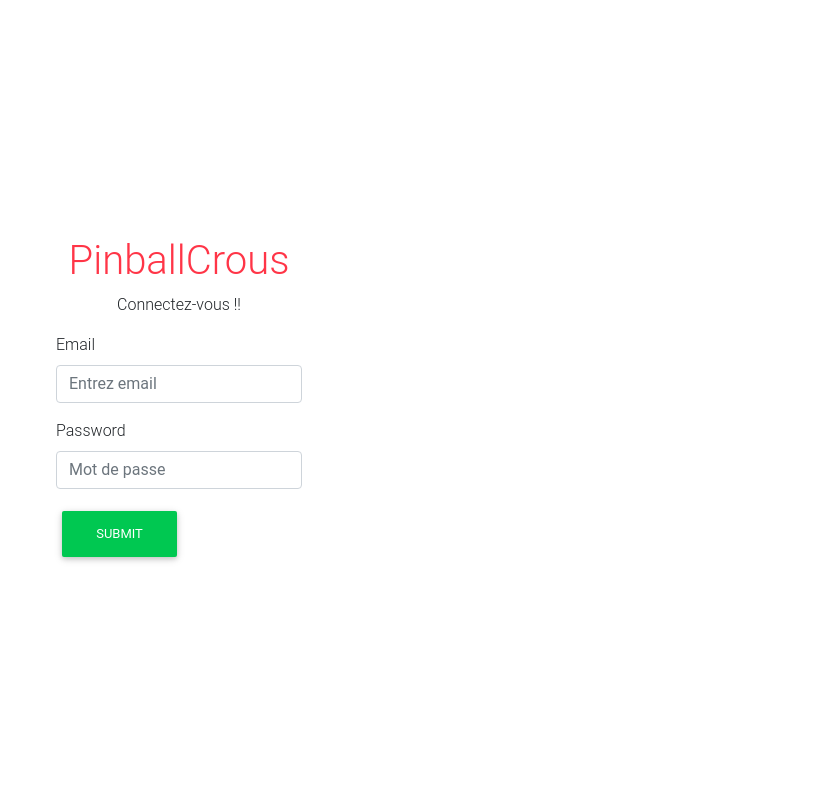
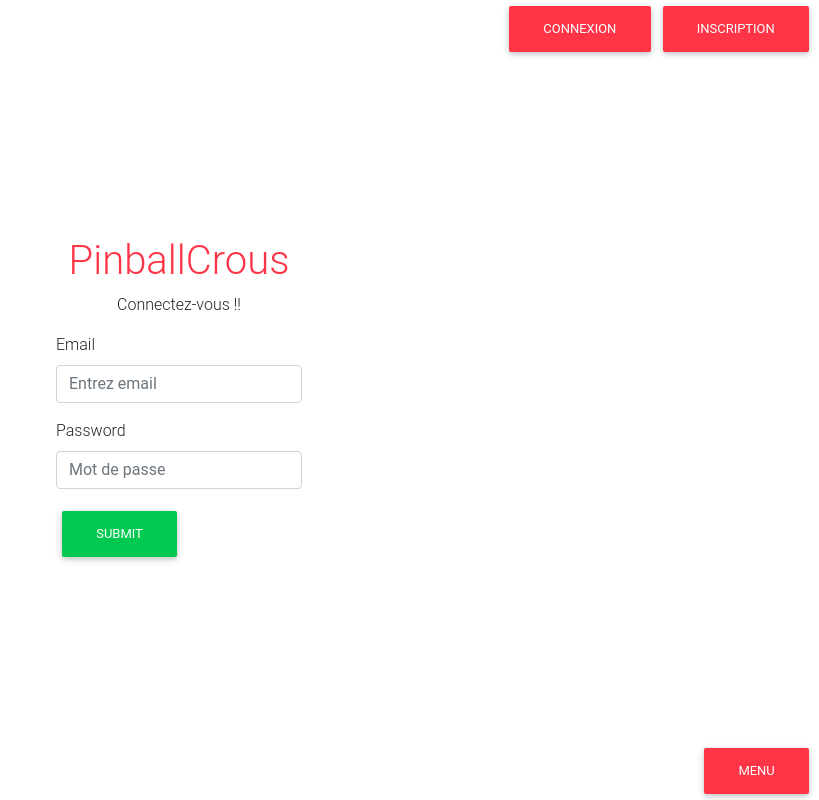
Before and after one commit to PinballCrous/CrousPinball, a PHP site: page /connexion.php in a window 1280 px wide. Shown: the whole page, without its empty margins (461-1280 px from the left). Run offline with PHP 8.4, Linux system fonts and the light colour scheme; some web fonts are replaced.

Commit message:
debug page final

```diff
--- a/formulaire/connexion.php
+++ b/formulaire/connexion.php
@@ -9,6 +9,11 @@
 
 <body>
     <main class="vh-100 d-flex flex-column d-flex justify-content-center align-items-center">
+    <div class="fixed-top justify-content-end row mr-1">
+        <a href="../formulaire/connexion.php" ><button type="button" class="btn btn-danger">Connexion</button></a>
+        <a href="../formulaire/inscription.php"<button type="button" class="btn btn-danger ">Inscription</button></a>
+    </div>
+
         <h1 class="text-danger">PinballCrous</h1>
         <p>Connectez-vous !!</p>
         <div class="d-inline-block">
@@ -24,6 +29,9 @@
                 <button type="submit" class="btn btn-success">Submit</button>
             </form>
         </div>
+        <div class="fixed-bottom justify-content-end row mr-1">
+                <a href="../templates/index.php" ><button type="button" class="btn btn-danger">menu</button></a>
+        </div>
     </main>
 
 
--- a/templates/index.php
+++ b/templates/index.php
@@ -16,7 +16,7 @@
             <h1 class="text-danger">PinballCrous</h1>
             <p>Bienvenue sur le FlipperCrous ici vous trouverez un jeu ludique pour mieux connaitre le crous</p>
             <div class="d-inline-block">
-            <button type="button" class="btn btn-danger">Jouer une partie simple</button>
+            <a href="../decouverte/gamedecouverte.php"><button type="button" class="btn btn-danger">Jouer une partie simple</button></a>
             <a href="../defis/indexDefis.php"><button type="button" class="btn btn-danger">Jouer une partie à thème</button></a>
         </div>
         </div>
```
Also changed, not shown: decouverte/gamedecouverte.php (+29 -0 lines), formulaire/inscription.php (+7 -0 lines).
